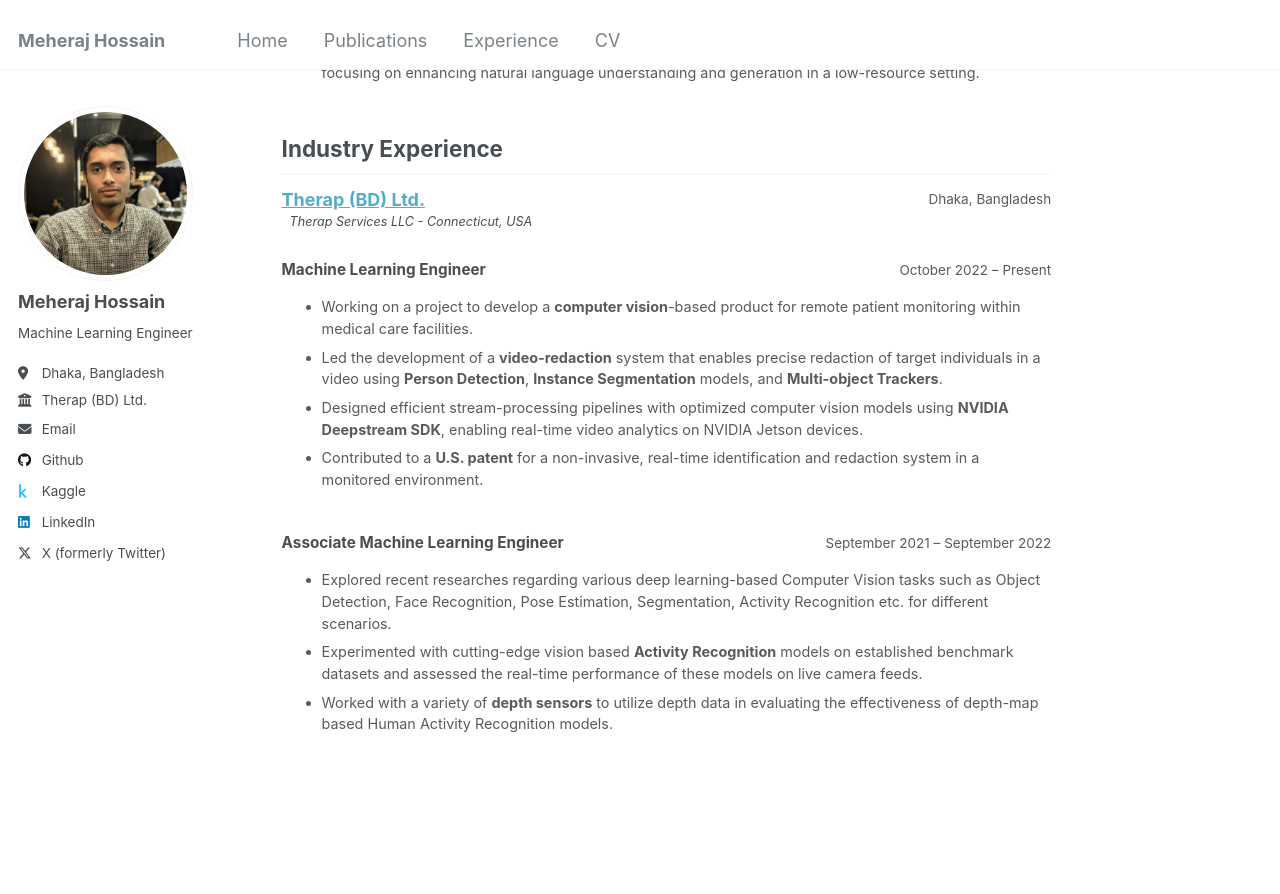
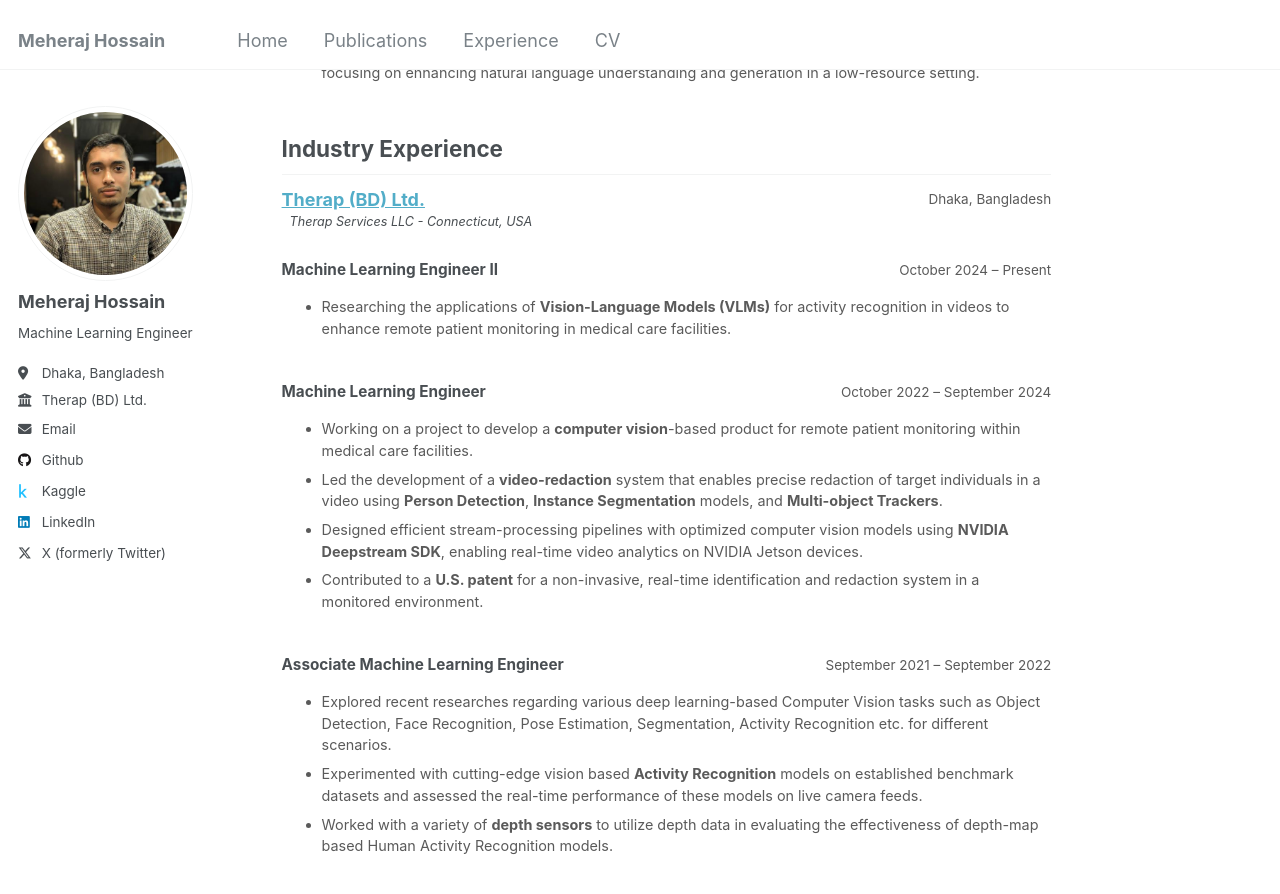
Before and after one commit to meheraj2325/meheraj2325.github.io, a Jekyll site: the page built from _pages/experience.html, in a window 1280 px wide and 900 px high, scrolled down 333 px. Shown: the top 894 px of the window. Built offline with Jekyll 4.4.1, drawn with Linux system fonts in a browser that asks for light colours.

Commit message:
update my current employment status

```diff
--- a/_pages/experience.html
+++ b/_pages/experience.html
@@ -95,8 +95,22 @@ author_profile: true
     <br>
 
     <div style="display: flex; justify-content: space-between; align-items: center;">
+      <p style="font-size: 85%; margin:0;"><b>Machine Learning Engineer II</b></p>
+      <span style="font-size:75%; color:#5a5a5a;">October 2024 – Present</span>
+    </div>
+
+    <div style="color:#5a5a5a; font-size:80%;">
+      <ul>
+    <li>  Researching the applications of <strong>Vision-Language Models (VLMs)</strong> for activity recognition in videos to enhance
+      remote patient monitoring in medical care facilities.
+      </li>
+    </ul>
+    </div>
+    <br/>
+
+    <div style="display: flex; justify-content: space-between; align-items: center;">
         <p style="font-size: 85%; margin:0;"><b>Machine Learning Engineer</b></p>
-        <span style="font-size:75%; color:#5a5a5a;">October 2022 – Present</span>
+        <span style="font-size:75%; color:#5a5a5a;">October 2022 – September 2024</span>
     </div>
 
     <div style="color:#5a5a5a; font-size:80%;">
```
Also changed, not shown: _pages/about.md (+2 -1 lines), 1 other file.
